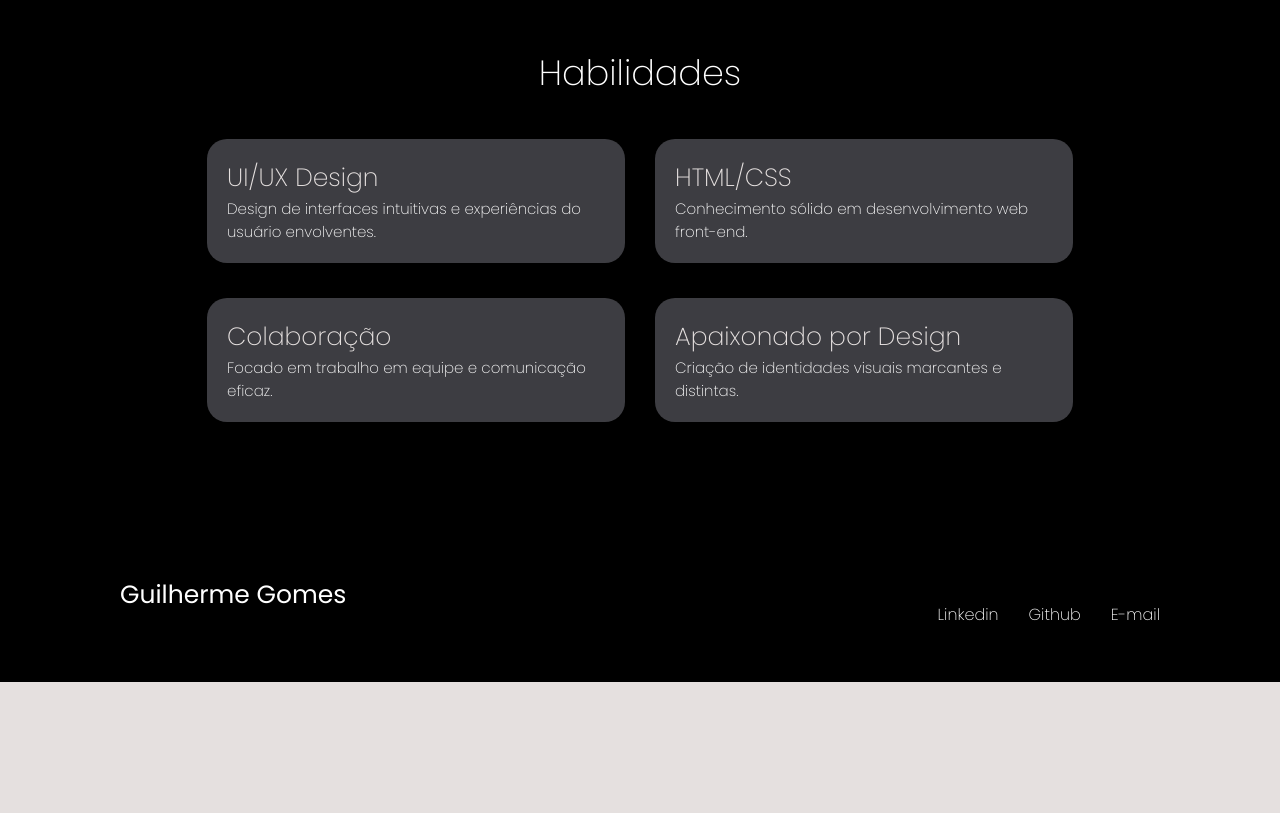
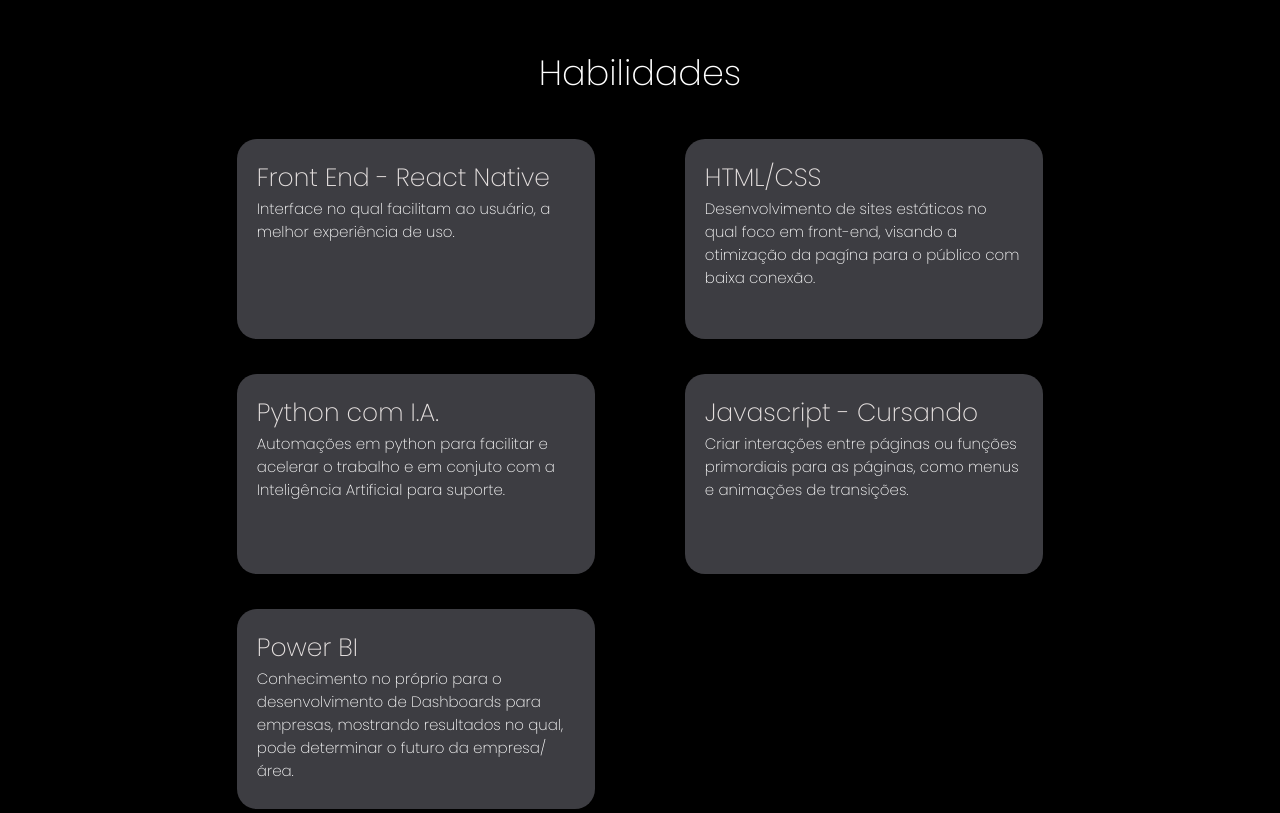
Before and after one commit to guilherme23x/Portfolio, a plain HTML site: page index.html in a window 1280 px wide. Shown: the part 3540-4353 px from the top of the page. Before the commit the page ends 4222 px from the top, so only its background shows below. Drawn offline with Linux system fonts and the light colour scheme.

Commit message:
Add files via upload

```diff
--- a/css/style.css
+++ b/css/style.css
@@ -418,9 +418,11 @@
   color: #fff;
   margin-top: 15px;
   font-size: 18px;
-  margin-left: 15px;
-  margin-right: 15px;
   padding: 20px;
+  height: 25vh;
+  margin-right: auto;
+  margin-left: auto;
+  width: 80%;
   font-weight: 200;
   border-radius: 20px;
   margin-bottom: 20px;
@@ -475,7 +477,6 @@
   border-left: 10px solid transparent;
   border-right: 10px solid transparent;
   border-top: 0px solid;
-
 }
 
 .topo:hover {
--- a/index.html
+++ b/index.html
@@ -188,27 +188,33 @@
       <h1 class="titulo_habilidades">Habilidades</h1>
       <div class="cards_habilidades">
         <div class="card_habilidades">
-          <h1 class="habilidades_card_titulo">UI/UX Design</h1>
+          <h1 class="habilidades_card_titulo">Front End - React Native</h1>
           <p class="texto_habilidades">
-           Design de interfaces intuitivas e experiências do usuário envolventes.
+           Interface no qual facilitam ao usuário, a melhor experiência de uso.
           </p>
         </div>
         <div class="card_habilidades">
           <h1 class="habilidades_card_titulo">HTML/CSS</h1>
           <p class="texto_habilidades">
-           Conhecimento sólido em desenvolvimento web front-end.
+           Desenvolvimento de sites estáticos no qual foco em front-end, visando a otimização da pagína para o público com baixa conexão.
           </p>
         </div>
         <div class="card_habilidades">
-          <h1 class="habilidades_card_titulo">Colaboração</h1>
+          <h1 class="habilidades_card_titulo">Python com I.A.</h1>
           <p class="texto_habilidades">
-            Focado em trabalho em equipe e comunicação eficaz.
+            Automações em python para facilitar e acelerar o trabalho e em conjuto com a Inteligência Artificial para suporte.
           </p>
         </div>
         <div class="card_habilidades">
-          <h1 class="habilidades_card_titulo">Apaixonado por Design</h1>
+          <h1 class="habilidades_card_titulo">Javascript - Cursando</h1>
           <p class="texto_habilidades">
-            Criação de identidades visuais marcantes e distintas.
+           Criar interações entre páginas ou funções primordiais para as páginas, como menus e animações de transições.
+          </p>
+        </div>
+        <div class="card_habilidades">
+          <h1 class="habilidades_card_titulo">Power BI</h1>
+          <p class="texto_habilidades">
+           Conhecimento no próprio para o desenvolvimento de Dashboards para empresas, mostrando resultados no qual, pode determinar o futuro da empresa/área.
           </p>
         </div>
       </div>
```
